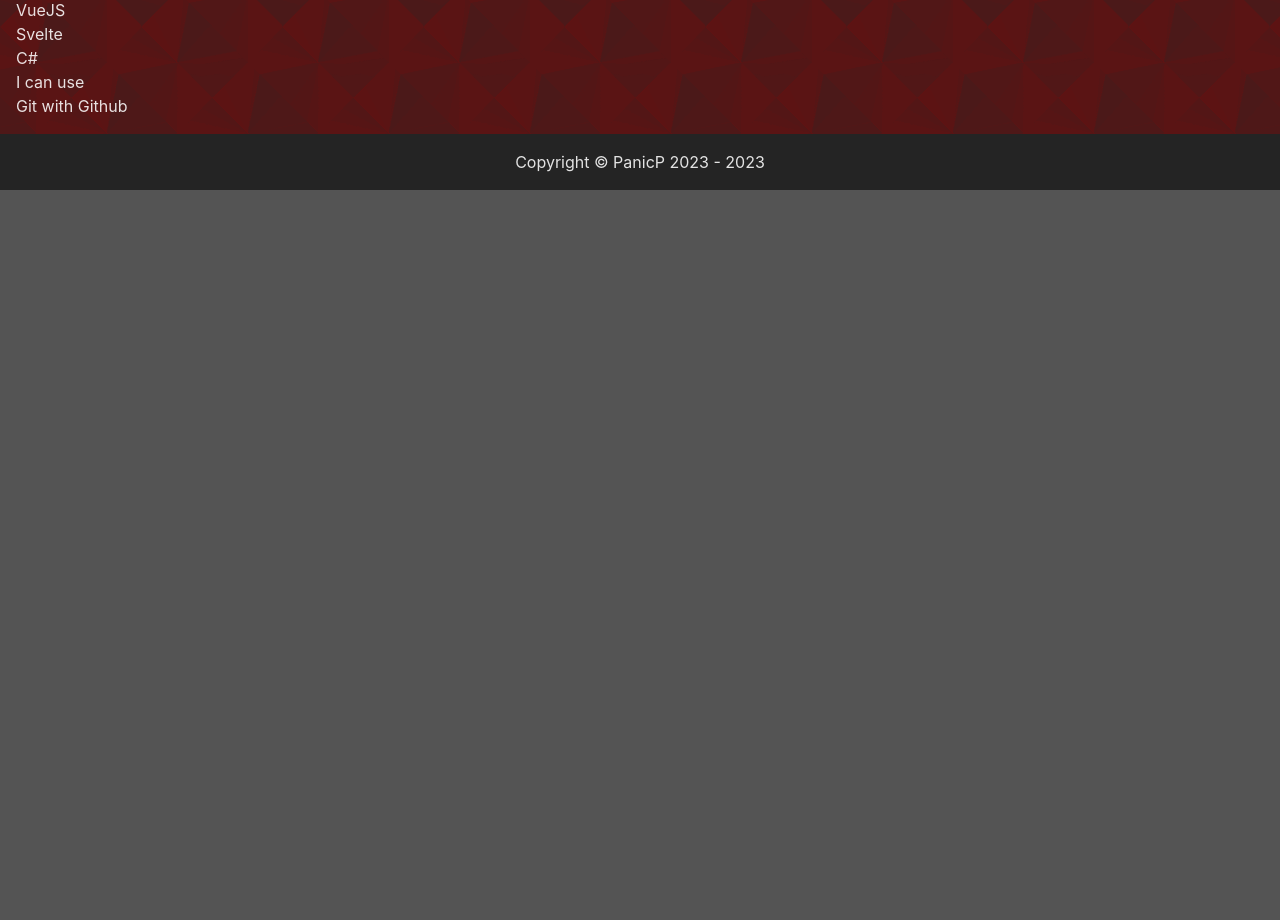
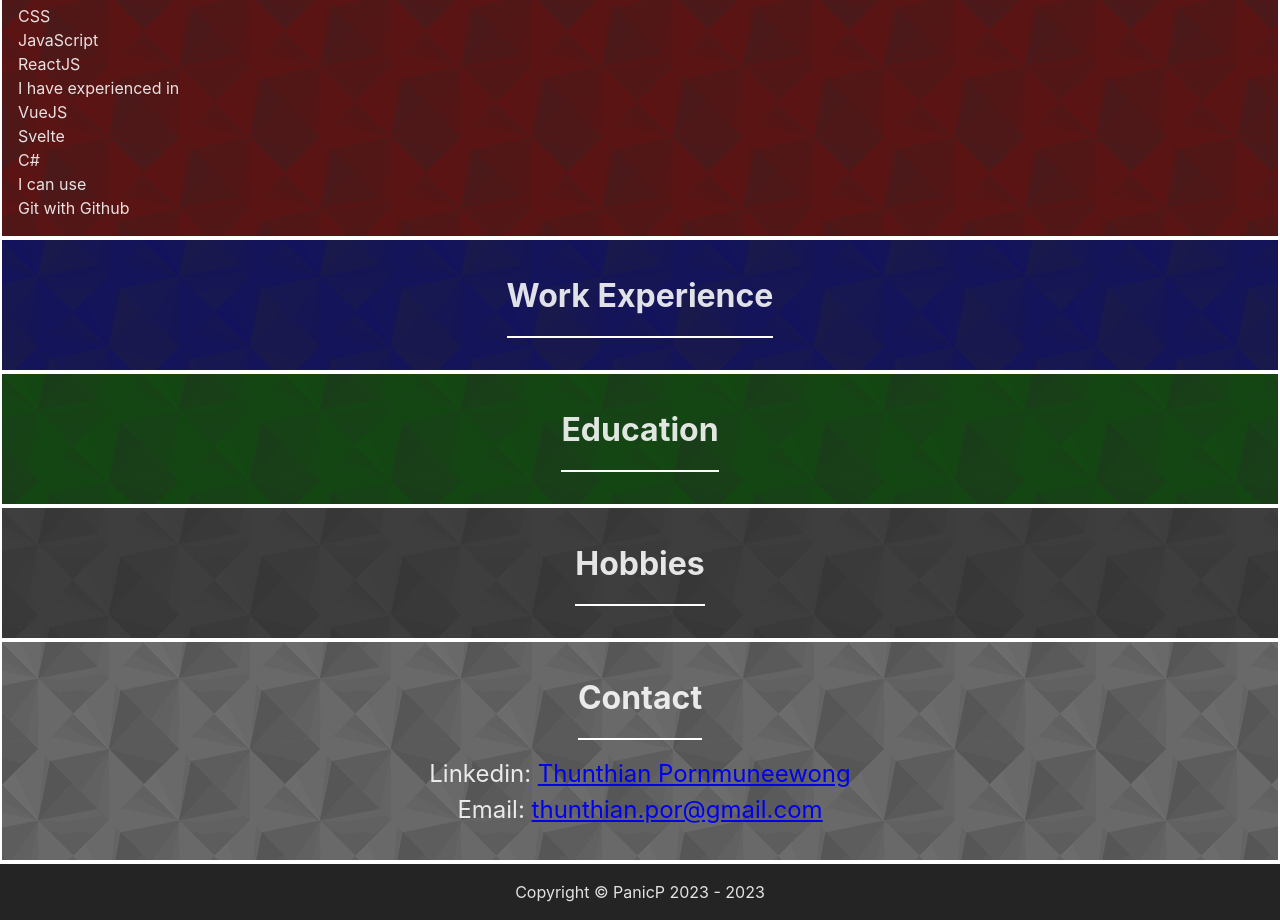
Before and after one commit to PanicP/panic-rsm, a React (Vite) app: page / in a window 1280 px wide. Shown: the part 1120-2040 px from the top of the page. Before the commit the page ends 1310 px from the top, so only its background shows below. Built offline with nearby package versions, Linux system fonts and the light colour scheme.

Commit message:
Added blocks for every block

```diff
--- a/src/components/BlockWithBackground.tsx
+++ b/src/components/BlockWithBackground.tsx
@@ -4,14 +4,33 @@ import backgroundTile from '../assets/background-tile.png'
 export const BlockWithBackground: React.FC = ({
     color,
     children,
+    header,
 }: {
     color: string
     children: React.ReactNode
-}) => <Container color={color}>{children}</Container>
+    header: string
+}) => (
+    <Container color={color}>
+        <HeaderContainer>
+            <Header>{header}</Header>
+        </HeaderContainer>
+        {children}
+    </Container>
+)
 
 const Container = styled.div`
     background-image: url(${backgroundTile});
     background-color: ${({ color }) => color || 'white'};
+    border: 2px solid white;
 `
 
-const Desc = styled.div``
+const HeaderContainer = styled.div`
+    display: flex;
+    justify-content: center;
+`
+const Header = styled.div`
+    padding: 2rem 0 1rem;
+    border-bottom: 2px solid white;
+    font-size: 2rem;
+    font-weight: bold;
+`
--- /dev/null
+++ b/src/components/Contact.tsx
@@ -0,0 +1,35 @@
+import styled from 'styled-components'
+import { BlockWithBackground } from './BlockWithBackground'
+
+export const Contact: React.FC = () => {
+    return (
+        <BlockWithBackground color="darkgrey" header="Contact">
+            <Container>
+                <div>
+                    Linkedin:{' '}
+                    <a
+                        href="https://www.linkedin.com/in/thunthian-p/"
+                        target="_blank"
+                    >
+                        Thunthian Pornmuneewong
+                    </a>
+                </div>
+                <div>
+                    Email:{' '}
+                    <a href="mailto:thunthian.por@gmail.com">
+                        thunthian.por@gmail.com
+                    </a>
+                </div>
+            </Container>
+        </BlockWithBackground>
+    )
+}
+
+const Container = styled.div`
+    padding: 1rem 1rem 2rem;
+    display: flex;
+    justify-content: center;
+    align-items: center;
+    flex-direction: column;
+    font-size: 1.5rem;
+`
--- /dev/null
+++ b/src/components/Education.tsx
@@ -0,0 +1,14 @@
+import styled from 'styled-components'
+import { BlockWithBackground } from './BlockWithBackground'
+
+export const Education: React.FC = () => {
+    return (
+        <BlockWithBackground color="darkgreen" header="Education">
+            <Container></Container>
+        </BlockWithBackground>
+    )
+}
+
+const Container = styled.div`
+    padding: 1rem;
+`
--- a/src/components/Footer.tsx
+++ b/src/components/Footer.tsx
@@ -10,4 +10,5 @@ const Container = styled.div`
     align-items: center;
     background-color: #242424;
     padding: 1rem;
+    border-top: 2px solid white;
 `
--- /dev/null
+++ b/src/components/Hobbies.tsx
@@ -0,0 +1,14 @@
+import styled from 'styled-components'
+import { BlockWithBackground } from './BlockWithBackground'
+
+export const Hobbies: React.FC = () => {
+    return (
+        <BlockWithBackground color="darkyellow" header="Hobbies">
+            <Container></Container>
+        </BlockWithBackground>
+    )
+}
+
+const Container = styled.div`
+    padding: 1rem;
+`
--- a/src/components/Introduction.tsx
+++ b/src/components/Introduction.tsx
@@ -1,9 +1,9 @@
 import styled from 'styled-components'
-import backgroundTile from '../assets/background-tile.png'
 import { BlockWithBackground } from './BlockWithBackground'
+
 export const Introduction: React.FC = () => {
     return (
-        <BlockWithBackground color="darkred">
+        <BlockWithBackground color="darkred" header="Who is me?">
             <Container>
                 <Desc>
                     <div>Who is me?</div>
--- a/src/components/Main.tsx
+++ b/src/components/Main.tsx
@@ -3,6 +3,10 @@ import { Navbar } from './Navbar'
 import { Landing } from './Landing'
 import { Introduction } from './Introduction'
 import { Footer } from './Footer'
+import { WorkExperience } from './WorkExperience'
+import { Education } from './Education'
+import { Hobbies } from './Hobbies'
+import { Contact } from './Contact'
 
 export const Main: React.FC = () => {
     return (
@@ -10,6 +14,10 @@ export const Main: React.FC = () => {
             <Navbar />
             <Landing />
             <Introduction />
+            <WorkExperience />
+            <Education />
+            <Hobbies />
+            <Contact />
             <Footer />
         </MainContainer>
     )
--- a/src/components/Navbar.tsx
+++ b/src/components/Navbar.tsx
@@ -95,6 +95,7 @@ const NavbarContainer = styled.div`
     display: flex;
     color: lightgrey;
     z-index: 1000;
+    border-bottom: 2px solid white;
 `
 
 const PanicP = styled.div`
--- /dev/null
+++ b/src/components/WorkExperience.tsx
@@ -0,0 +1,14 @@
+import styled from 'styled-components'
+import { BlockWithBackground } from './BlockWithBackground'
+
+export const WorkExperience: React.FC = () => {
+    return (
+        <BlockWithBackground color="darkblue" header="Work Experience">
+            <Container></Container>
+        </BlockWithBackground>
+    )
+}
+
+const Container = styled.div`
+    padding: 1rem;
+`
```
